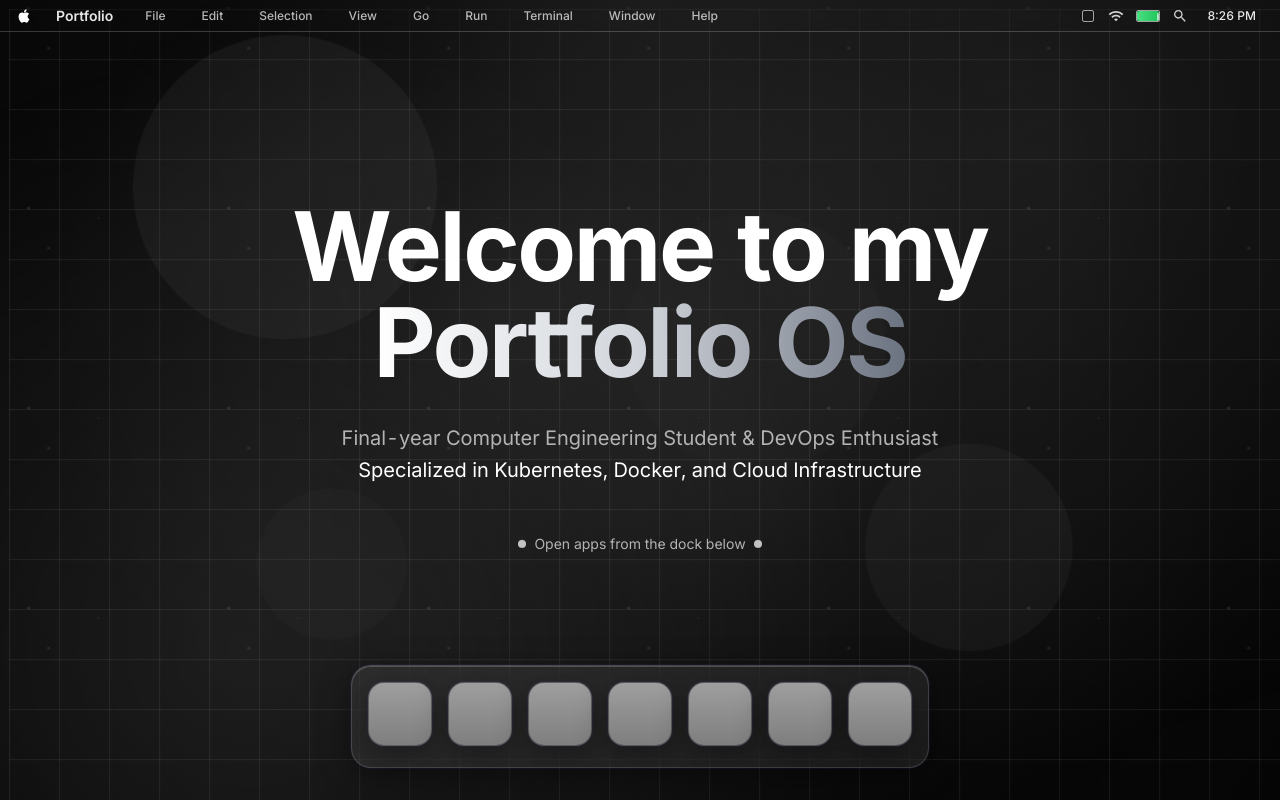
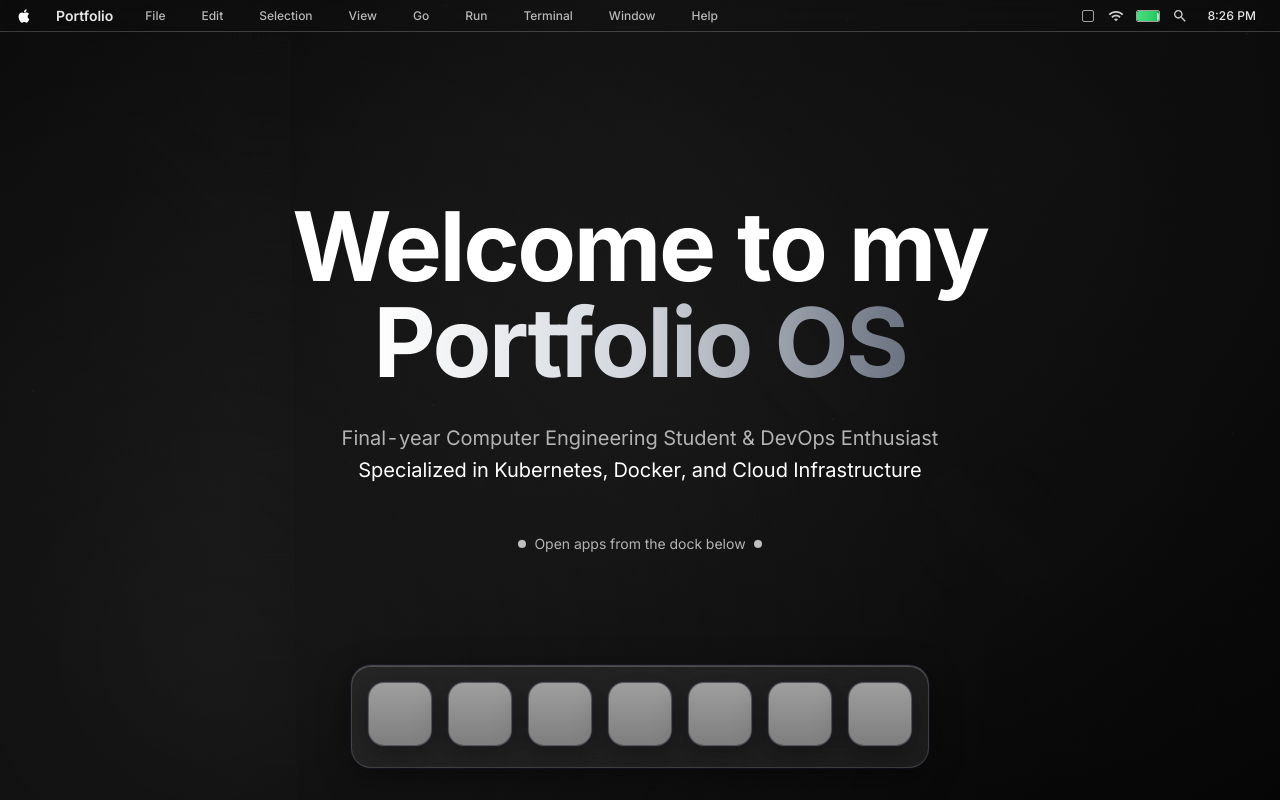
Before and after one commit to mbelouar/MyPortfolio, a Next.js app: page / in a window 1280 px wide. Built offline with nearby package versions, Linux system fonts and the light colour scheme; grey boxes are pictures that could not be loaded.

Commit message:
dynamic background that's both visually captivating and professionally elegant

```diff
--- a/package.json
+++ b/package.json
@@ -12,6 +12,7 @@
     "@types/node": "^20",
     "@types/react": "^18",
     "@types/react-dom": "^18",
+    "@types/three": "^0.180.0",
     "autoprefixer": "^10.4.19",
     "framer-motion": "^11.18.2",
     "lucide-react": "^0.427.0",
@@ -22,6 +23,7 @@
     "react-draggable": "^4.5.0",
     "react-resizable": "^3.0.5",
     "tailwindcss": "^3.4.7",
+    "three": "^0.180.0",
     "typescript": "^5"
   },
   "devDependencies": {
--- a/src/app/globals.css
+++ b/src/app/globals.css
@@ -79,12 +79,15 @@ body {
 
 body {
   color: rgb(var(--foreground-rgb));
-  background: radial-gradient(ellipse at top, hsl(0, 0%, 8%) 0%, hsl(0, 0%, 4%) 50%, hsl(0, 0%, 2%) 100%);
+  background:
+    radial-gradient(ellipse at top, hsl(0, 0%, 4%) 0%, hsl(0, 0%, 2%) 50%, hsl(0, 0%, 1%) 100%),
+    linear-gradient(135deg, hsl(0, 0%, 3%) 0%, hsl(0, 0%, 1%) 100%);
   min-height: 100vh;
   position: relative;
+  overflow-x: hidden;
 }
 
-/* Animated Background */
+/* Dynamic Flowing Background */
 body::before {
   content: '';
   position: fixed;
@@ -93,16 +96,17 @@ body::before {
   width: 100%;
   height: 100%;
   background:
-    radial-gradient(circle at 20% 80%, hsl(0, 0%, 100%, 0.1) 0%, transparent 50%),
-    radial-gradient(circle at 80% 20%, hsl(0, 0%, 80%, 0.1) 0%, transparent 50%),
-    radial-gradient(circle at 40% 40%, hsl(0, 0%, 60%, 0.08) 0%, transparent 50%),
-    radial-gradient(circle at 60% 60%, hsl(0, 0%, 40%, 0.1) 0%, transparent 50%);
-  animation: backgroundShift 25s ease-in-out infinite;
+    radial-gradient(circle at 20% 80%, hsl(0, 0%, 100%, 0.08) 0%, transparent 60%),
+    radial-gradient(circle at 80% 20%, hsl(0, 0%, 80%, 0.06) 0%, transparent 60%),
+    radial-gradient(circle at 50% 50%, hsl(0, 0%, 60%, 0.04) 0%, transparent 70%),
+    radial-gradient(circle at 30% 30%, hsl(0, 0%, 40%, 0.05) 0%, transparent 50%),
+    radial-gradient(circle at 70% 70%, hsl(0, 0%, 20%, 0.06) 0%, transparent 50%);
+  animation: flowingMotion 25s ease-in-out infinite;
   pointer-events: none;
   z-index: -1;
 }
 
-/* Floating Particles */
+/* Interactive Particle System */
 body::after {
   content: '';
   position: fixed;
@@ -111,124 +115,226 @@ body::after {
   width: 100%;
   height: 100%;
   background-image:
-    radial-gradient(2px 2px at 20px 30px, hsl(0, 0%, 100%, 0.2), transparent),
-    radial-gradient(2px 2px at 40px 70px, hsl(0, 0%, 80%, 0.2), transparent),
-    radial-gradient(1px 1px at 90px 40px, hsl(0, 0%, 60%, 0.3), transparent),
-    radial-gradient(1px 1px at 130px 80px, hsl(0, 0%, 40%, 0.2), transparent),
-    radial-gradient(2px 2px at 160px 30px, hsl(0, 0%, 20%, 0.2), transparent);
+    radial-gradient(1px 1px at 30px 40px, hsl(0, 0%, 100%, 0.12), transparent),
+    radial-gradient(0.8px 0.8px at 80px 120px, hsl(0, 0%, 80%, 0.1), transparent),
+    radial-gradient(0.6px 0.6px at 150px 80px, hsl(0, 0%, 60%, 0.15), transparent),
+    radial-gradient(0.5px 0.5px at 200px 160px, hsl(0, 0%, 40%, 0.08), transparent),
+    radial-gradient(1px 1px at 250px 60px, hsl(0, 0%, 20%, 0.1), transparent),
+    radial-gradient(0.7px 0.7px at 300px 140px, hsl(0, 0%, 100%, 0.06), transparent),
+    radial-gradient(0.9px 0.9px at 350px 100px, hsl(0, 0%, 70%, 0.09), transparent);
   background-repeat: repeat;
-  background-size: 200px 200px;
-  animation: particleFloat 20s linear infinite;
+  background-size: 400px 400px;
+  animation: particleFlow 20s linear infinite;
   pointer-events: none;
   z-index: -1;
 }
 
-/* Geometric Shapes */
-.geometric-bg {
+/* Interactive Cursor Effects */
+.cursor-trail {
+  position: fixed;
+  width: 20px;
+  height: 20px;
+  border-radius: 50%;
+  background: radial-gradient(circle, hsl(0, 0%, 100%, 0.1) 0%, transparent 70%);
+  pointer-events: none;
+  z-index: 1000;
+  transition: all 0.1s ease-out;
+}
+.parallax-element {
+  position: fixed;
+  border-radius: 50%;
+  background: radial-gradient(circle, rgba(255, 255, 255, 0.03) 0%, transparent 70%);
+  pointer-events: none;
+  z-index: -1;
+  transition: transform 0.1s ease-out;
+}
+
+.parallax-element:nth-child(1) {
+  width: 200px;
+  height: 200px;
+  top: 10%;
+  left: 5%;
+}
+
+.parallax-element:nth-child(2) {
+  width: 150px;
+  height: 150px;
+  top: 70%;
+  right: 10%;
+}
+
+.parallax-element:nth-child(3) {
+  width: 100px;
+  height: 100px;
+  bottom: 20%;
+  left: 15%;
+}
+
+/* Enhanced Cursor Effects */
+.cursor-glow {
+  position: fixed;
+  width: 300px;
+  height: 300px;
+  border-radius: 50%;
+  background: radial-gradient(circle, rgba(255, 255, 255, 0.02) 0%, transparent 70%);
+  pointer-events: none;
+  z-index: -1;
+  transition: all 0.3s ease-out;
+  filter: blur(20px);
+}
+
+/* Particle Burst Effect */
+.particle-burst {
+  position: fixed;
+  width: 4px;
+  height: 4px;
+  border-radius: 50%;
+  background: rgba(255, 255, 255, 0.6);
+  pointer-events: none;
+  z-index: 1000;
+  animation: burst 1s ease-out forwards;
+}
+
+@keyframes burst {
+  0% {
+    opacity: 1;
+    transform: scale(1) translate(0, 0);
+  }
+  100% {
+    opacity: 0;
+    transform: scale(0) translate(var(--random-x, 50px), var(--random-y, 50px));
+  }
+}
+
+/* Floating Elements */
+.floating-element {
+  position: fixed;
+  border-radius: 50%;
+  background: linear-gradient(45deg, transparent, rgba(255, 255, 255, 0.02), transparent);
+  pointer-events: none;
+  z-index: -1;
+  animation: floatGently 15s ease-in-out infinite;
+}
+
+.floating-element:nth-child(1) {
+  width: 100px;
+  height: 100px;
+  top: 20%;
+  left: 10%;
+  animation-delay: 0s;
+}
+
+.floating-element:nth-child(2) {
+  width: 150px;
+  height: 150px;
+  top: 60%;
+  right: 15%;
+  animation-delay: -5s;
+}
+
+.floating-element:nth-child(3) {
+  width: 80px;
+  height: 80px;
+  bottom: 30%;
+  left: 20%;
+  animation-delay: -10s;
+}
+
+.floating-element:nth-child(4) {
+  width: 120px;
+  height: 120px;
+  top: 40%;
+  right: 30%;
+  animation-delay: -7s;
+}
+
+/* Light Waves */
+.light-wave {
   position: fixed;
   top: 0;
   left: 0;
   width: 100%;
   height: 100%;
-  pointer-events: none;
-  z-index: -1;
-  overflow: hidden;
-}
-
-.geometric-shape {
-  position: absolute;
-  border-radius: 50%;
-  background: linear-gradient(45deg, transparent, rgba(255, 255, 255, 0.1), transparent);
-  animation: geometricFloat 15s ease-in-out infinite;
-}
-
-.shape-1 {
-  width: 300px;
-  height: 300px;
-  top: 10%;
-  left: 10%;
-  animation-delay: 0s;
-  background: linear-gradient(45deg, hsl(0, 0%, 100%, 0.08), hsl(0, 0%, 80%, 0.08));
-}
-
-.shape-2 {
-  width: 200px;
-  height: 200px;
-  top: 60%;
-  right: 15%;
-  animation-delay: -5s;
-  background: linear-gradient(45deg, hsl(0, 0%, 80%, 0.08), hsl(0, 0%, 60%, 0.08));
-}
-
-.shape-3 {
-  width: 150px;
-  height: 150px;
-  bottom: 20%;
-  left: 20%;
-  animation-delay: -10s;
-  background: linear-gradient(45deg, hsl(0, 0%, 60%, 0.08), hsl(0, 0%, 40%, 0.08));
-}
-
-.shape-4 {
-  width: 250px;
-  height: 250px;
-  top: 30%;
-  right: 30%;
-  animation-delay: -7s;
-  background: linear-gradient(45deg, hsl(0, 0%, 40%, 0.08), hsl(0, 0%, 20%, 0.08));
-}
-
-/* Animated Grid */
-.grid-bg {
-  position: fixed;
-  top: 0;
-  left: 0;
-  width: 100%;
-  height: 100%;
-  background-image:
-    linear-gradient(rgba(255, 255, 255, 0.08) 1px, transparent 1px),
-    linear-gradient(90deg, rgba(255, 255, 255, 0.08) 1px, transparent 1px);
-  background-size: 50px 50px;
-  animation: gridMove 30s linear infinite;
+  background:
+    linear-gradient(90deg, transparent 0%, hsl(0, 0%, 100%, 0.02) 50%, transparent 100%);
+  animation: waveMotion 30s ease-in-out infinite;
   pointer-events: none;
   z-index: -1;
 }
 
-@keyframes backgroundShift {
-  0%, 100% { opacity: 1; transform: scale(1); }
-  50% { opacity: 0.8; transform: scale(1.1); }
+.light-wave:nth-child(2) {
+  animation-delay: -10s;
+  background:
+    linear-gradient(45deg, transparent 0%, hsl(0, 0%, 80%, 0.015) 50%, transparent 100%);
 }
 
-@keyframes particleFloat {
-  0% { transform: translateY(0px) translateX(0px); }
-  25% { transform: translateY(-20px) translateX(10px); }
-  50% { transform: translateY(-40px) translateX(-5px); }
-  75% { transform: translateY(-20px) translateX(-10px); }
-  100% { transform: translateY(0px) translateX(0px); }
+.light-wave:nth-child(3) {
+  animation-delay: -20s;
+  background:
+    linear-gradient(135deg, transparent 0%, hsl(0, 0%, 60%, 0.01) 50%, transparent 100%);
 }
 
-@keyframes geometricFloat {
+
+@keyframes flowingMotion {
   0%, 100% {
-    transform: translateY(0px) translateX(0px) rotate(0deg) scale(1);
+    opacity: 1;
+    transform: scale(1) rotate(0deg);
+  }
+  25% {
+    opacity: 0.8;
+    transform: scale(1.1) rotate(2deg);
+  }
+  50% {
+    opacity: 0.9;
+    transform: scale(1.05) rotate(-1deg);
+  }
+  75% {
+    opacity: 0.85;
+    transform: scale(1.08) rotate(1deg);
+  }
+}
+
+@keyframes particleFlow {
+  0% { transform: translateY(0px) translateX(0px) rotate(0deg); }
+  20% { transform: translateY(-20px) translateX(10px) rotate(5deg); }
+  40% { transform: translateY(-40px) translateX(-5px) rotate(-3deg); }
+  60% { transform: translateY(-30px) translateX(-15px) rotate(8deg); }
+  80% { transform: translateY(-10px) translateX(8px) rotate(-2deg); }
+  100% { transform: translateY(0px) translateX(0px) rotate(0deg); }
+}
+
+@keyframes floatGently {
+  0%, 100% {
+    transform: translateY(0px) translateX(0px) scale(1);
     opacity: 0.3;
   }
   25% {
-    transform: translateY(-30px) translateX(20px) rotate(90deg) scale(1.1);
-    opacity: 0.6;
+    transform: translateY(-30px) translateX(20px) scale(1.05);
+    opacity: 0.5;
   }
   50% {
-    transform: translateY(-60px) translateX(-10px) rotate(180deg) scale(0.9);
+    transform: translateY(-50px) translateX(-10px) scale(0.95);
     opacity: 0.4;
   }
   75% {
-    transform: translateY(-30px) translateX(-20px) rotate(270deg) scale(1.05);
-    opacity: 0.5;
+    transform: translateY(-20px) translateX(-25px) scale(1.02);
+    opacity: 0.6;
   }
 }
 
-@keyframes gridMove {
-  0% { transform: translate(0, 0); }
-  100% { transform: translate(50px, 50px); }
+@keyframes waveMotion {
+  0% {
+    transform: translateX(-100%) skewX(0deg);
+    opacity: 0;
+  }
+  50% {
+    transform: translateX(0%) skewX(2deg);
+    opacity: 1;
+  }
+  100% {
+    transform: translateX(100%) skewX(0deg);
+    opacity: 0;
+  }
 }
 
 @keyframes shimmer {
--- a/src/components/MacOSPortfolio.tsx
+++ b/src/components/MacOSPortfolio.tsx
@@ -21,7 +21,8 @@ import {
   Star,
   Zap,
   Shield,
-  Layers
+  Layers,
+  Globe
 } from 'lucide-react';
 
 // Types
@@ -91,9 +92,8 @@ const Window: React.FC<WindowProps> = ({ id, title, onClose, children, initialPo
       animate={{
         opacity: 1,
         scale: 1,
-        y: 0,
+        y: isMaximized ? 0 : position.y,
         x: isMaximized ? 0 : position.x,
-        y: isMaximized ? 0 : position.y,
         width: isMaximized ? '100vw' : '700px',
         height: isMaximized ? '100vh' : 'auto',
         maxHeight: isMaximized ? '100vh' : '85vh'
@@ -1140,6 +1140,9 @@ const MacOSDock: React.FC<{
 const MacOSPortfolio: React.FC = () => {
   const [openWindows, setOpenWindows] = useState<string[]>([]);
   const [time, setTime] = useState('');
+  const [cursorPosition, setCursorPosition] = useState({ x: 0, y: 0 });
+  const [isMouseMoving, setIsMouseMoving] = useState(false);
+  const mouseTimeoutRef = useRef<NodeJS.Timeout | null>(null);
 
   useEffect(() => {
     const updateTime = () => {
@@ -1149,6 +1152,30 @@ const MacOSPortfolio: React.FC = () => {
     updateTime();
     const interval = setInterval(updateTime, 1000);
     return () => clearInterval(interval);
+  }, []);
+
+  // Interactive cursor effects
+  useEffect(() => {
+    const handleMouseMove = (e: MouseEvent) => {
+      setCursorPosition({ x: e.clientX, y: e.clientY });
+      setIsMouseMoving(true);
+
+      if (mouseTimeoutRef.current) {
+        clearTimeout(mouseTimeoutRef.current);
+      }
+
+      mouseTimeoutRef.current = setTimeout(() => {
+        setIsMouseMoving(false);
+      }, 100);
+    };
+
+    window.addEventListener('mousemove', handleMouseMove);
+    return () => {
+      window.removeEventListener('mousemove', handleMouseMove);
+      if (mouseTimeoutRef.current) {
+        clearTimeout(mouseTimeoutRef.current);
+      }
+    };
   }, []);
 
   const apps: DockApp[] = [
@@ -1186,16 +1213,50 @@ const MacOSPortfolio: React.FC = () => {
 
   return (
     <div className="min-h-screen w-full relative overflow-hidden">
-      {/* Animated Grid Background */}
-      <div className="grid-bg"></div>
+      {/* Interactive Background Elements */}
+      <div className="floating-element"></div>
+      <div className="floating-element"></div>
+      <div className="floating-element"></div>
+      <div className="floating-element"></div>
 
-      {/* Geometric Shapes */}
-      <div className="geometric-bg">
-        <div className="geometric-shape shape-1"></div>
-        <div className="geometric-shape shape-2"></div>
-        <div className="geometric-shape shape-3"></div>
-        <div className="geometric-shape shape-4"></div>
-        </div>
+      {/* Parallax Elements */}
+      <div className="parallax-element"></div>
+      <div className="parallax-element"></div>
+      <div className="parallax-element"></div>
+
+      {/* Light Waves */}
+      <div className="light-wave"></div>
+      <div className="light-wave"></div>
+      <div className="light-wave"></div>
+
+      {/* Interactive Cursor Glow */}
+      <motion.div
+        className="cursor-glow"
+        style={{
+          left: cursorPosition.x - 150,
+          top: cursorPosition.y - 150,
+        }}
+        animate={{
+          opacity: isMouseMoving ? 0.3 : 0,
+          scale: isMouseMoving ? 1 : 0.8,
+        }}
+        transition={{ duration: 0.3 }}
+      />
+
+      {/* Interactive Cursor Trail */}
+      {isMouseMoving && (
+        <motion.div
+          className="cursor-trail"
+          style={{
+            left: cursorPosition.x - 10,
+            top: cursorPosition.y - 10,
+          }}
+          initial={{ opacity: 0, scale: 0 }}
+          animate={{ opacity: 1, scale: 1 }}
+          exit={{ opacity: 0, scale: 0 }}
+          transition={{ duration: 0.2 }}
+        />
+      )}
       {/* Enhanced macOS Menu Bar */}
       <motion.div
         initial={{ opacity: 0, y: -20 }}
@@ -1274,7 +1335,7 @@ const MacOSPortfolio: React.FC = () => {
               Help
             </motion.span>
         </div>
-      </div>
+        </div>
 
         {/* System Indicators */}
         <div className="flex items-center gap-3">
@@ -1321,7 +1382,7 @@ const MacOSPortfolio: React.FC = () => {
           <span className="text-xs text-white/90 font-medium px-2 py-1 rounded-sm hover:bg-white/10 cursor-pointer transition-colors">
             {time}
           </span>
-        </div>
+      </div>
       </motion.div>
 
       {/* Enhanced Hero Section */}
```
Also changed, not shown: 1 other file (tests, documents, lock files or other folders).
